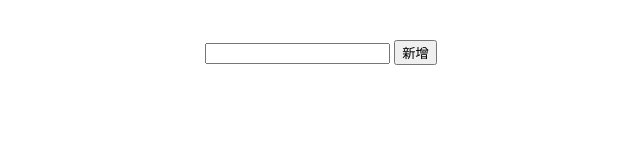
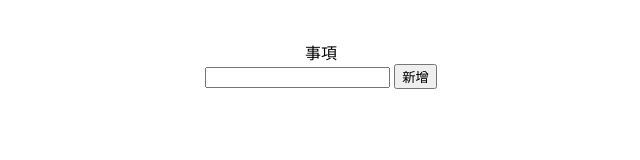
Before and after one commit to lwy7520/lwy7520.github.io, a plain HTML site: page index.html in a window 1280 px wide. Shown: the whole page, without its empty margins (319-959 px from the left). Drawn offline with Linux system fonts and the light colour scheme.

Commit message:
add title

```diff
--- a/index.html
+++ b/index.html
@@ -1,22 +1,26 @@
 <!DOCTYPE html>
-<html lang="en" >
+<html lang="en">
+
 <head>
   <meta charset="UTF-8">
   <title>CodePen - Javascript Basic</title>
   <link rel="stylesheet" href="./style.css">
 
 </head>
+
 <body>
   <!-- partial:index.partial.html -->
   <div class="container">
+    <div>事項</div>
     <div>
-    <input id="input"/>
+      <input id="input" />
       <button id="create" onclick="addData()">新增</button>
     </div>
     <div id="list"></div>
   </div>
   <!-- partial -->
-  <script  src="./script.js"></script>
+  <script src="./script.js"></script>
 
 </body>
+
 </html>
```
Lines whose indentation alone changed are shown as unchanged.
